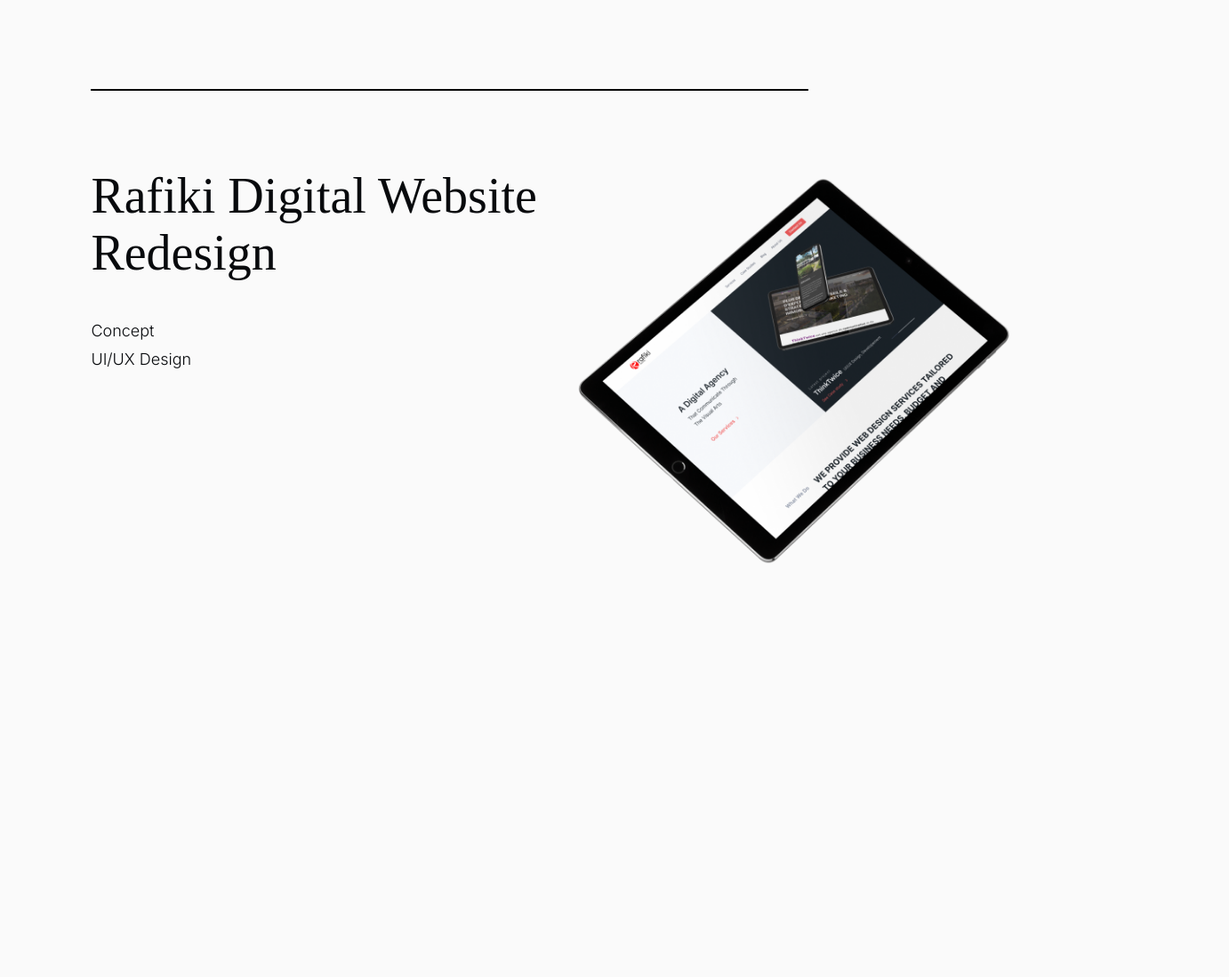
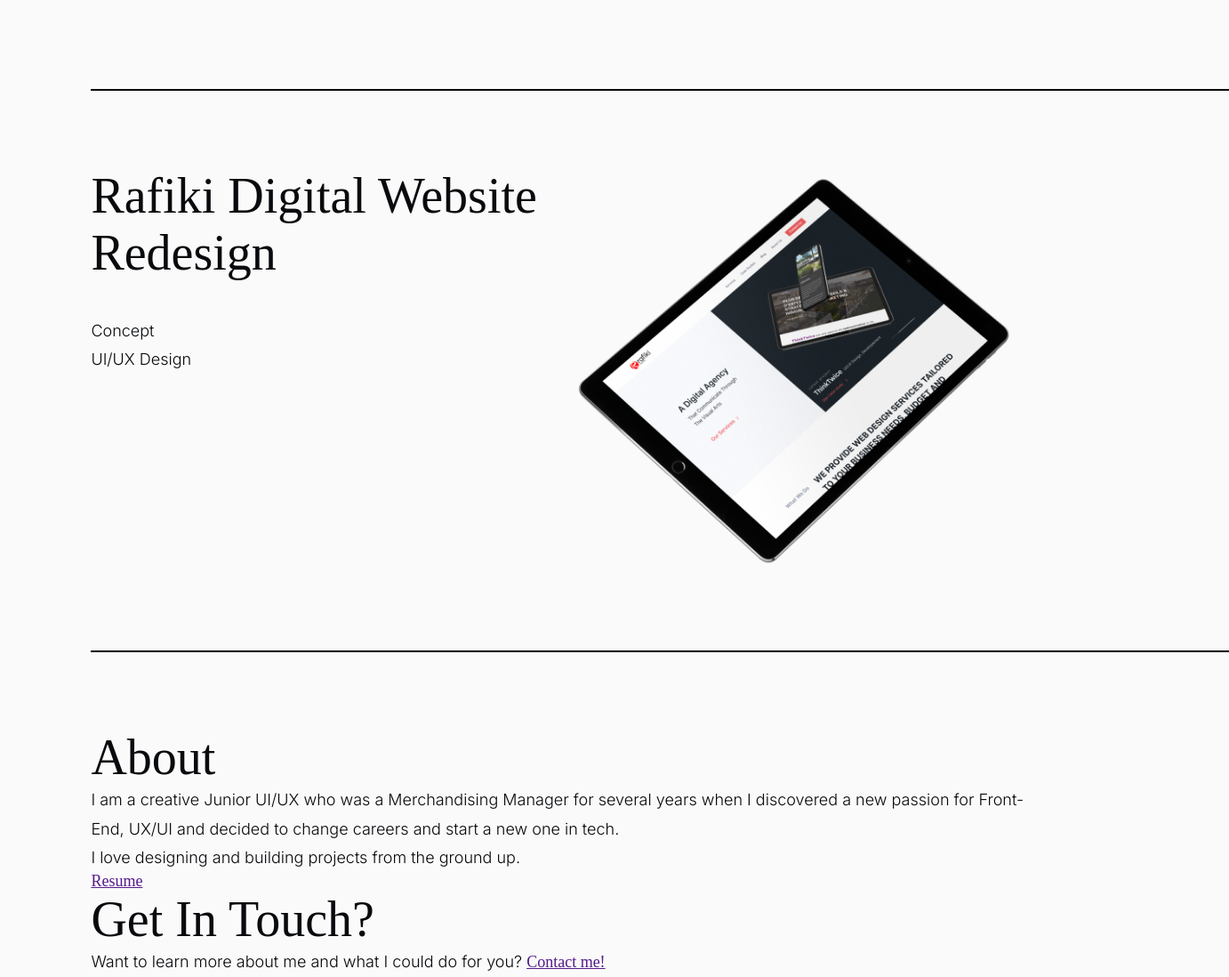
Before and after one commit to stephaniebd/portfolio2.0, a React (Create React App) app in the folder portfolio/: page / in a window 1280 px wide. Shown: the part 2165-3263 px from the top of the page at 89% size, 1382 px wide, since content can reach past the window. Before the commit the page ends 2896 px from the top, so only its background shows below. Built offline with nearby package versions, Linux system fonts and the light colour scheme.

Commit message:
added about section

```diff
--- a/portfolio/src/components/ProjectSection.js
+++ b/portfolio/src/components/ProjectSection.js
@@ -1,4 +1,5 @@
 import React from 'react'
+import { Link } from 'react-router-dom';
 import '../styles/ProjectSection.css';
 
 import ddfmockup from "../assets/2 mockups DDF.png";
@@ -43,7 +44,6 @@ const ProjectSection = () => {
             {items.map(item => {
                 return (
                     <>
-                        {/* have the line overflow the container */}
                         <div className="section-line"></div>
                         <div className="content">
                             <div className="text">
@@ -51,7 +51,6 @@ const ProjectSection = () => {
                                 <br/><br/>
                                 {item.about}
                             </div>
-
                             <div className="mockup">
                                 {item.picture}
                             </div>
@@ -59,6 +58,19 @@ const ProjectSection = () => {
                     </>
                 );
             })}
+            <div className="section-line"></div>
+            <div className="about-section">
+                <h2>About</h2>
+                <p>
+                    I am a creative Junior UI/UX who was a Merchandising Manager for several years
+                    when I discovered a new passion for Front-End, UX/UI and decided to change
+                    careers and start a new one in tech.
+                </p>
+                <p>I love designing and building projects from the ground up.</p>
+                <Link>Resume</Link>
+                <h2>Get In Touch?</h2>
+                <p>Want to learn more about me and what I could do for you? <Link>Contact me!</Link></p>
+            </div>
         </>
     )
 }
--- a/portfolio/src/styles/ProjectSection.css
+++ b/portfolio/src/styles/ProjectSection.css
@@ -1,10 +1,7 @@
 .section-line {
     /* position: absolute; */
-    width: 75%;
+    width: 100vw;
     height: 0px;
-    left: 15%;
-    top: 100%;
-
     border: 1px solid #000000;
     margin-bottom: 8%;
 }
@@ -15,24 +12,6 @@
     margin-bottom: 8%;
 }
 
-.text {
-    /* position: absolute; */
-    /* width: 399px;
-    height: 140px;
-    left: 160px;
-    top: 1149px; */
-}
-
 ul {
     list-style: none;
 }
-
-.mockup {
-    /* position: absolute; */
-    /* margin: 50px; */
-    /* width: 50%; */
-    /* height: 539px; */
-    /* left: 658.91px; */
-    /* top: 1150px; */
-
-}
```
